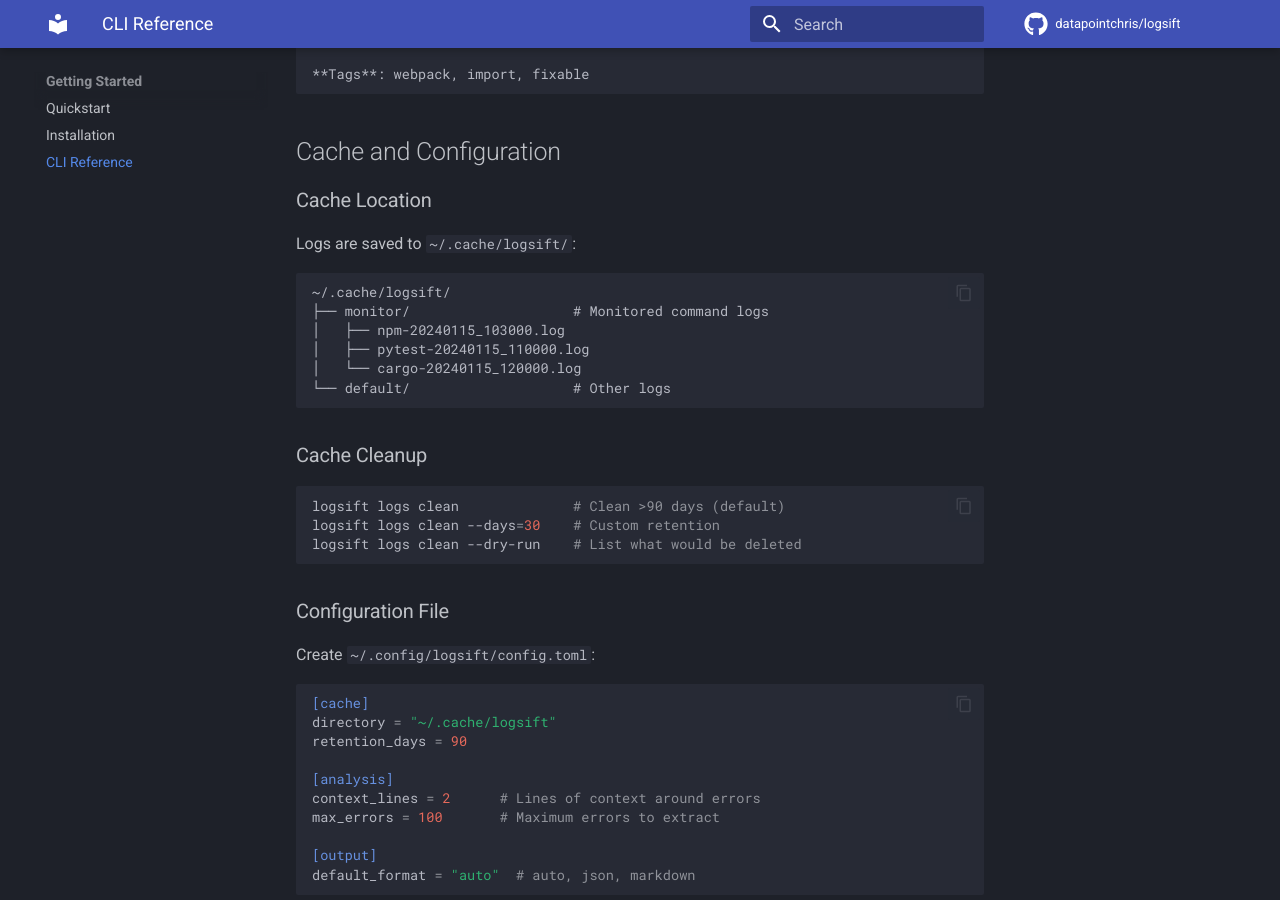
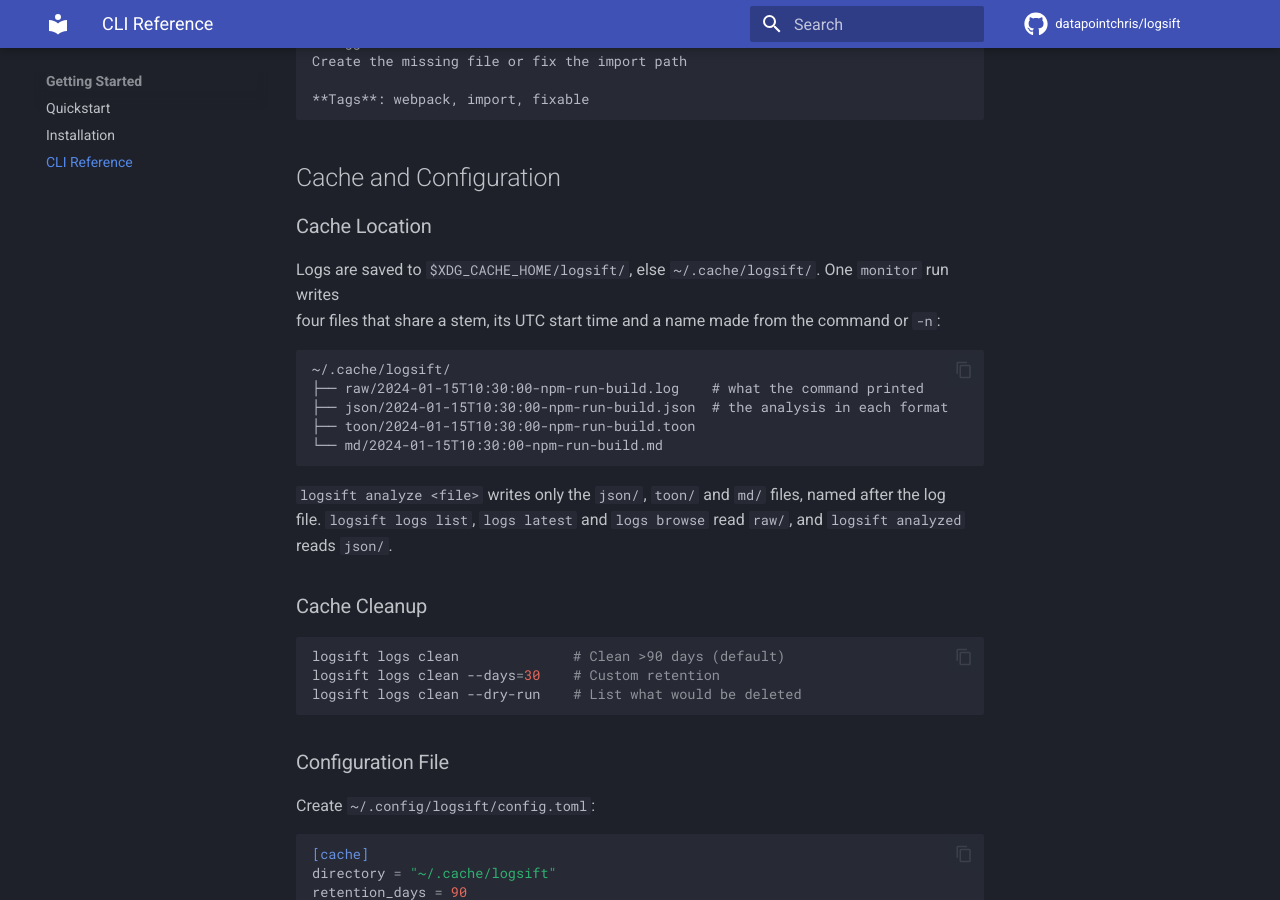
Before and after one commit to datapointchris/logsift, an MkDocs documentation site: the page built from docs/cli-reference.md, in a window 1280 px wide and 900 px high, scrolled down 6221 px. Built offline with MkDocs 1.6.1 and Material for MkDocs 9.7.7, drawn with Linux system fonts in a browser that asks for light colours; comment, search, counter and statistics services are not loaded; the version menu is left out; some of the changed text lies outside the part shown.

Commit message:
docs: put saved logs under raw/, json/, toon/ and md/, where the cache writes them
The docs said monitored logs go to ~/.cache/logsift/monitor/<name>-<timestamp>.log
beside a default/ directory. CacheManager writes raw/<UTC timestamp>-<name>.log
and the analysis under json/, toon/ and md/ with the same stem, so the
`ls` and `logsift analyze` lines in the monitoring guide found nothing, and
the install checklist reported a failure for a working install. Each site
now names the real layout under $XDG_CACHE_HOME/logsift, and points at
`logsift logs list` and `logsift analyze latest`.

Agent-Name: claude-code-unattended
Agent-Session: b32776bb-b5a3-43ec-bee5-7f92e029b795
Agent-Run: 01a1c45c-0859-7cc2-a63f-41e3cdbcfbe9
Worklog: 2922.1

````diff
--- a/docs/cli-reference.md
+++ b/docs/cli-reference.md
@@ -83,7 +83,7 @@
 **Behavior:**
 
 1. Runs the command and captures all output (stdout + stderr)
-2. Saves log to `~/.cache/logsift/monitor/<name>-<timestamp>.log`
+2. Saves the raw log to `$XDG_CACHE_HOME/logsift/raw/<timestamp>-<name>.log` (default `~/.cache/logsift`)
 3. Analyzes output for errors, warnings, and patterns
 4. Prints the analysis in the chosen format
 5. Exits with command's exit code (0 for success, non-zero for failure)
@@ -290,16 +290,20 @@
 
 ### Cache Location
 
-Logs are saved to `~/.cache/logsift/`:
+Logs are saved to `$XDG_CACHE_HOME/logsift/`, else `~/.cache/logsift/`. One `monitor` run writes
+four files that share a stem, its UTC start time and a name made from the command or `-n`:
 
 ```text
 ~/.cache/logsift/
-├── monitor/                    # Monitored command logs
-│   ├── npm-20240115_103000.log
-│   ├── pytest-20240115_110000.log
-│   └── cargo-20240115_120000.log
-└── default/                    # Other logs
+├── raw/2024-01-15T10:30:00-npm-run-build.log    # what the command printed
+├── json/2024-01-15T10:30:00-npm-run-build.json  # the analysis in each format
+├── toon/2024-01-15T10:30:00-npm-run-build.toon
+└── md/2024-01-15T10:30:00-npm-run-build.md
 ```
+
+`logsift analyze <file>` writes only the `json/`, `toon/` and `md/` files, named after the log
+file. `logsift logs list`, `logs latest` and `logs browse` read `raw/`, and `logsift analyzed`
+reads `json/`.
 
 ### Cache Cleanup
 
````
Also changed, not shown: README.md (+12 -6 lines), docs/architecture/data-flow.md (+9 -7 lines), docs/guides/monitoring.md (+8 -6 lines), docs/installation.md (+1 -1 lines), docs/quickstart.md (+4 -2 lines).
